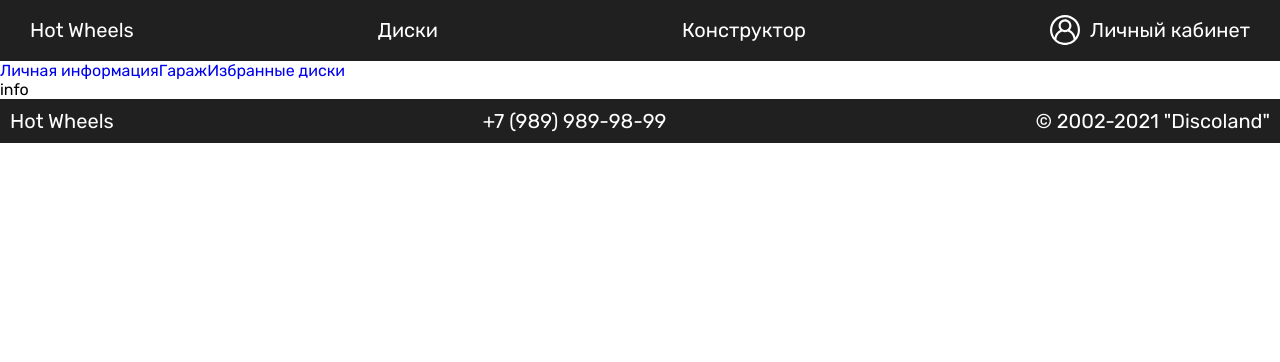
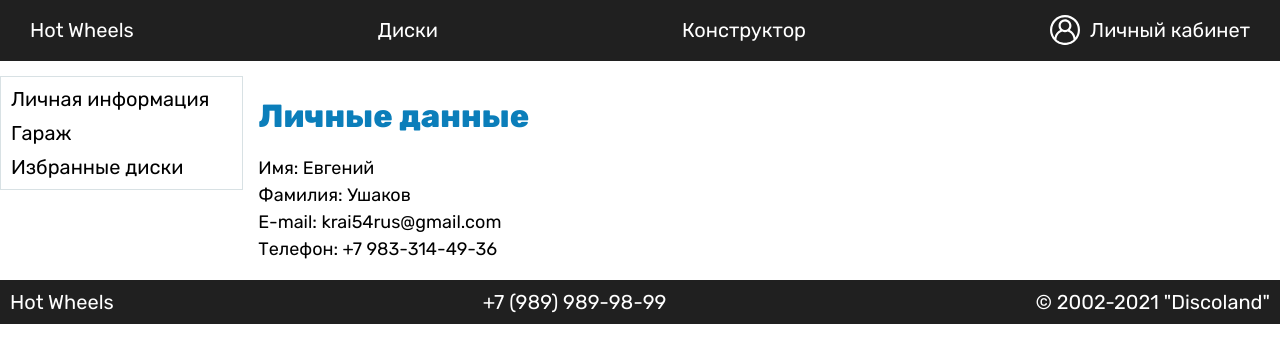
Before and after one commit to krai54rus/disks_shop, a React (Create React App) app: page /personal in a window 1280 px wide. Shown: the top 362 px of the page. Built offline with nearby package versions, Linux system fonts and the light colour scheme.

Commit message:
personal

```diff
--- a/src/App.css
+++ b/src/App.css
@@ -108,6 +108,7 @@ a{
     align-items: center;
     flex-direction: column;
     background-color: #00000090;
+    color: white;
     padding: 20px;
     box-shadow: 0px 20px 21px 0px rgb(33,33,33,0.24);
     -webkit-transform: translate(-50%, -50%);
@@ -746,6 +747,43 @@ a{
 .constr-disks__list_item-top{
   text-align: center;
 }
+/* PERSONAL PAGE */
+.personal-wrapper{
+  display: flex;
+  justify-content: space-between;
+  align-items: flex-start;
+  margin-top: 15px;
+  margin-bottom: 15px;
+}
+.personal__sidebar{
+  width: 300px;
+  border: 1px solid #D8E1E4;
+}
+.personal__sidebar_link{
+  /* border-bottom: 1px solid #D8E1E4; */
+}
+.personal__sidebar_link a{
+  display: block;
+  color: black;
+  font-size: 20px;
+  margin: 10px;
+}
+.personal__sidebar_link a:hover{
+  color: #0B7EBA;
+}
+.personal__content{
+  width: 100%;
+}
+.personal-info{
+  padding: 0px 15px;
+}
+.personal-info__title{
+  color: #0B7EBA;
+}
+.info__data_list_item{
+  font-size: 18px;
+  margin: 5px 0px;
+}
 /* FOOTER */
 .footer{
   width: 100%;
--- a/src/components/pages/PersonalPage.js
+++ b/src/components/pages/PersonalPage.js
@@ -13,9 +13,15 @@ function PersonalPage(){
             <div className="container">
                 <div className="personal-wrapper">
                     <div className="personal__sidebar">
-                        <Link to="/personal/info">Личная информация</Link>
-                        <Link to="/personal/garage">Гараж</Link>
-                        <Link to="/personal/favourite">Избранные диски</Link>
+                        <div className="personal__sidebar_link">
+                            <Link to="/personal">Личная информация</Link>
+                        </div>
+                        <div className="personal__sidebar_link">
+                            <Link to="/personal/garage">Гараж</Link>
+                        </div>
+                        <div className="personal__sidebar_link">
+                            <Link to="/personal/favourite">Избранные диски</Link>
+                        </div>
                     </div>
                     <div className="personal__content">
                     <Switch>
--- a/src/components/personal/PersonalInfo.js
+++ b/src/components/personal/PersonalInfo.js
@@ -2,7 +2,29 @@ import React from 'react';
 function PersonalInfo(){
     return(
         <div className="personal-info">
-            info
+            <div className="personal-info__title">
+                <h1>Личные данные</h1>
+            </div>
+            <div className="personal-info__data">
+                <div className="personal-info__data_list">
+                    <div className="info__data_list_item">
+                        <span>Имя: </span>
+                        <span>Евгений</span>
+                    </div>
+                    <div className="info__data_list_item">
+                        <span>Фамилия: </span>
+                        <span>Ушаков</span>
+                    </div>
+                    <div className="info__data_list_item">
+                        <span>E-mail: </span>
+                        <span>krai54rus@gmail.com</span>
+                    </div>
+                    <div className="info__data_list_item">
+                        <span>Телефон: </span>
+                        <span>+7 983-314-49-36</span>
+                    </div>
+                </div>
+            </div>
         </div>
     )
 }
```
